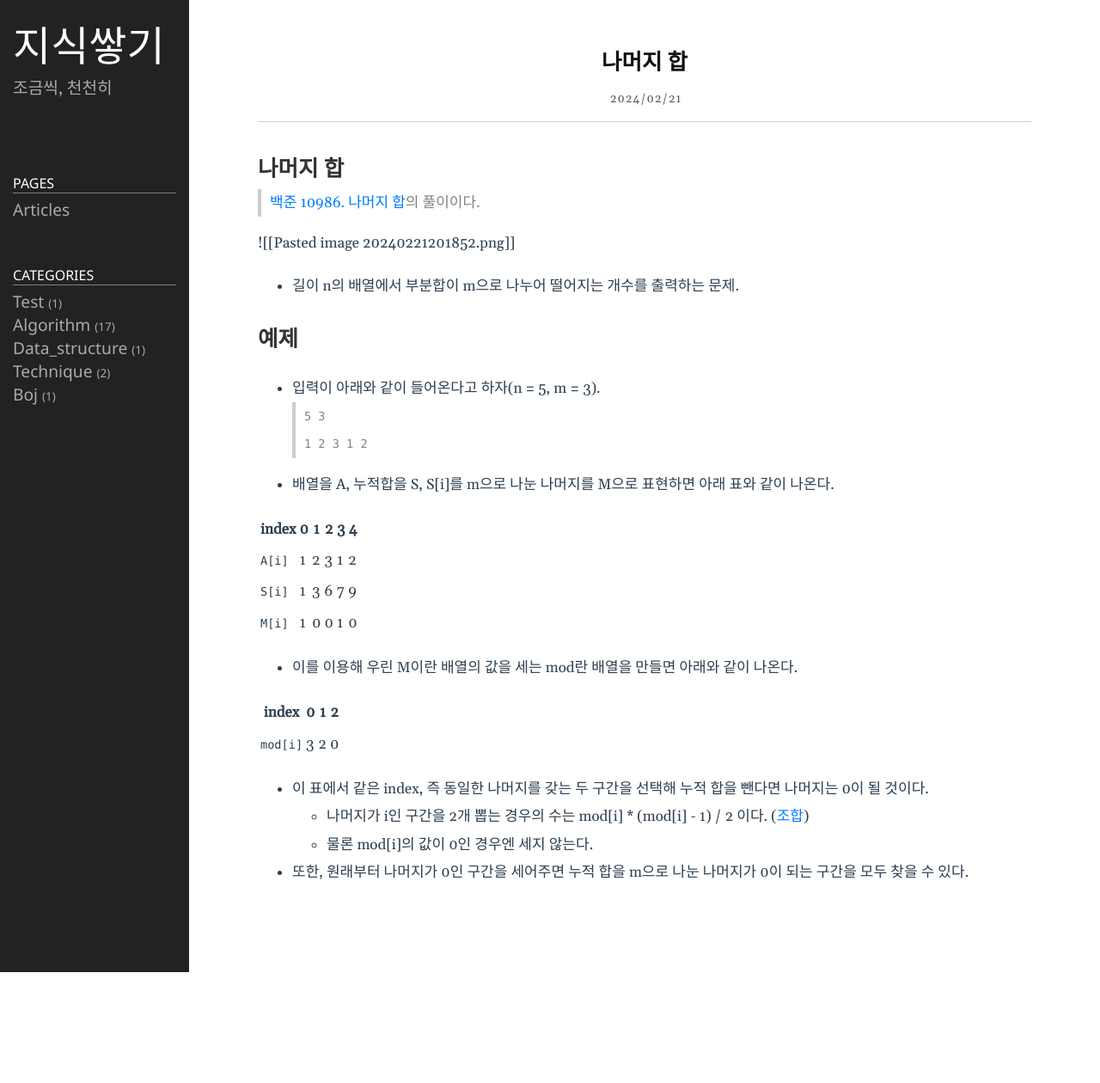
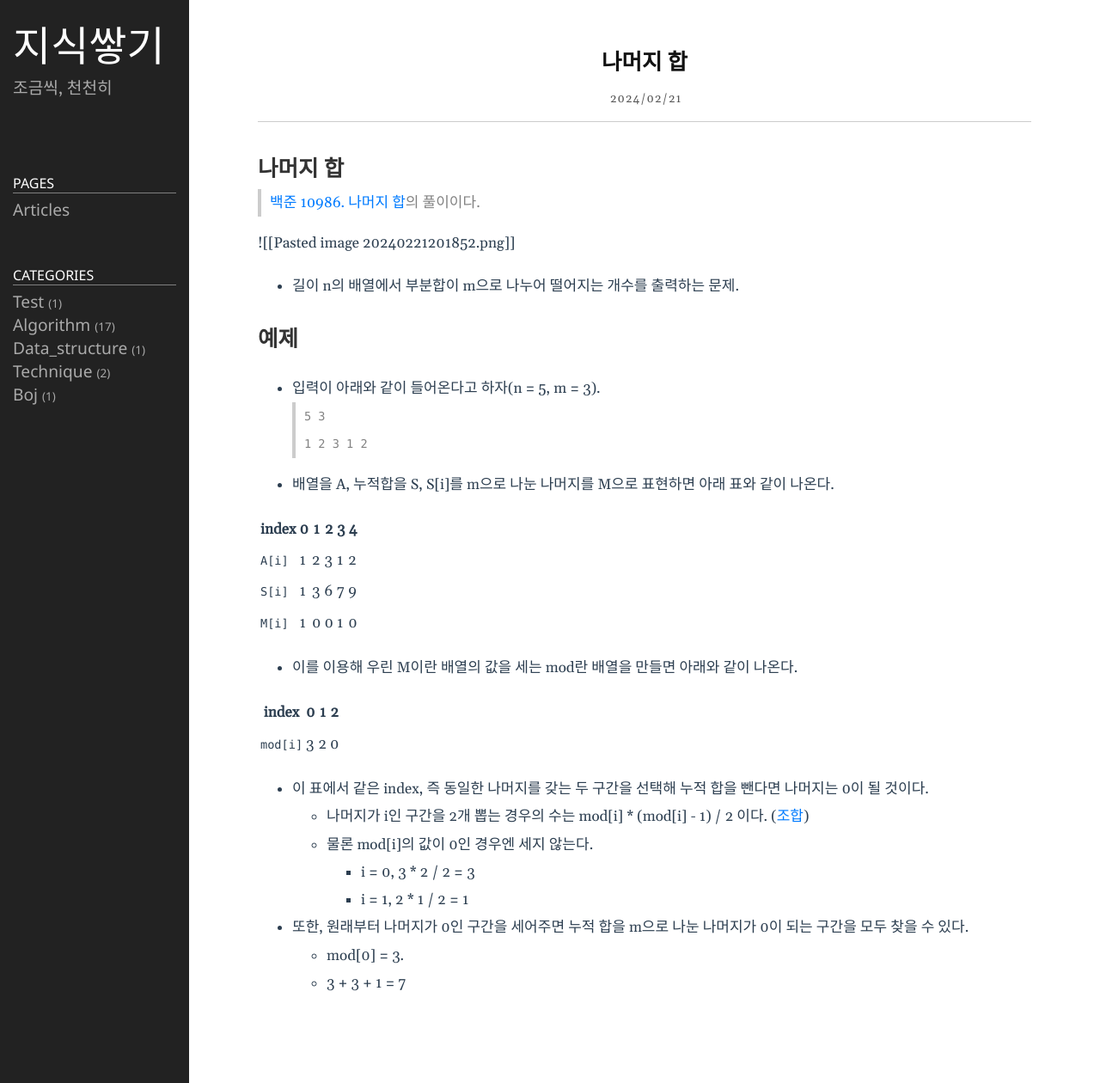
Before and after one commit to GeunSuYoon/GeunSuYoon.github.io, a Jekyll site: the page built from _posts/boj/math/2024-02-21-remainsum.md, in a window 1280 px wide. Shown: the whole page at 86% size. Built offline with Jekyll 4.4.1, drawn with Linux system fonts in a browser that asks for light colours; before the commit the page ends 1131 px from its top, so only the background shows below that.

Commit message:
vault backup: 2024-02-21 20:53:46

```diff
--- a/_posts/boj/math/2024-02-21-remainsum.md
+++ b/_posts/boj/math/2024-02-21-remainsum.md
@@ -33,6 +33,10 @@ tags:
 | `mod[i]` | 3 | 2 | 0 |
 
 - 이 표에서 같은 index, 즉 동일한 나머지를 갖는 두 구간을 선택해 누적 합을 뺀다면 나머지는 0이 될 것이다.
-	- 나머지가 i인 구간을 2개 뽑는 경우의 수는 mod\[i] * (mod\[i] - 1) / 2 이다. ([조합](~/))
+	- 나머지가 i인 구간을 2개 뽑는 경우의 수는 mod\[i] * (mod\[i] - 1) / 2 이다. ([조합](/_posts/algorithm/math/2024-02-21-permuncomb))
 	- 물론 mod\[i]의 값이 0인 경우엔 세지 않는다.
+		- i = 0, 3 * 2 / 2 = 3
+		- i = 1, 2 * 1 / 2 = 1
 - 또한, 원래부터 나머지가 0인 구간을 세어주면 누적 합을 m으로 나눈 나머지가 0이 되는 구간을 모두 찾을 수 있다.
+	- mod\[0] = 3.
+	- 3 + 3 + 1 = 7
```
Also changed, not shown: .obsidian/workspace.json, .trash/().md (added), .trash/_post/algorithm/math/2024-02-21-permuncomb.md (added), .trash/~/_post/algorithm/math/2024-02-21-permuncomb.md (added).
